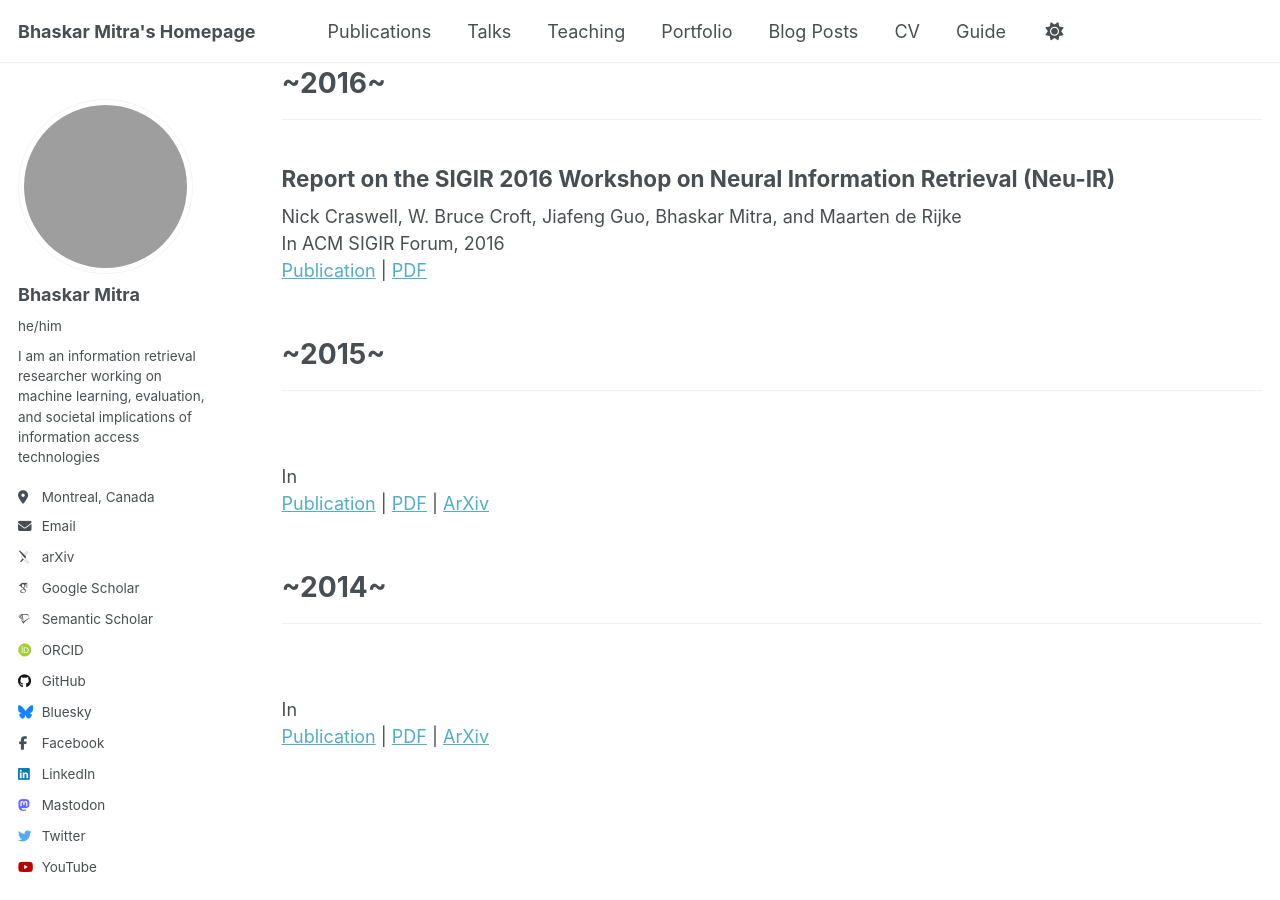
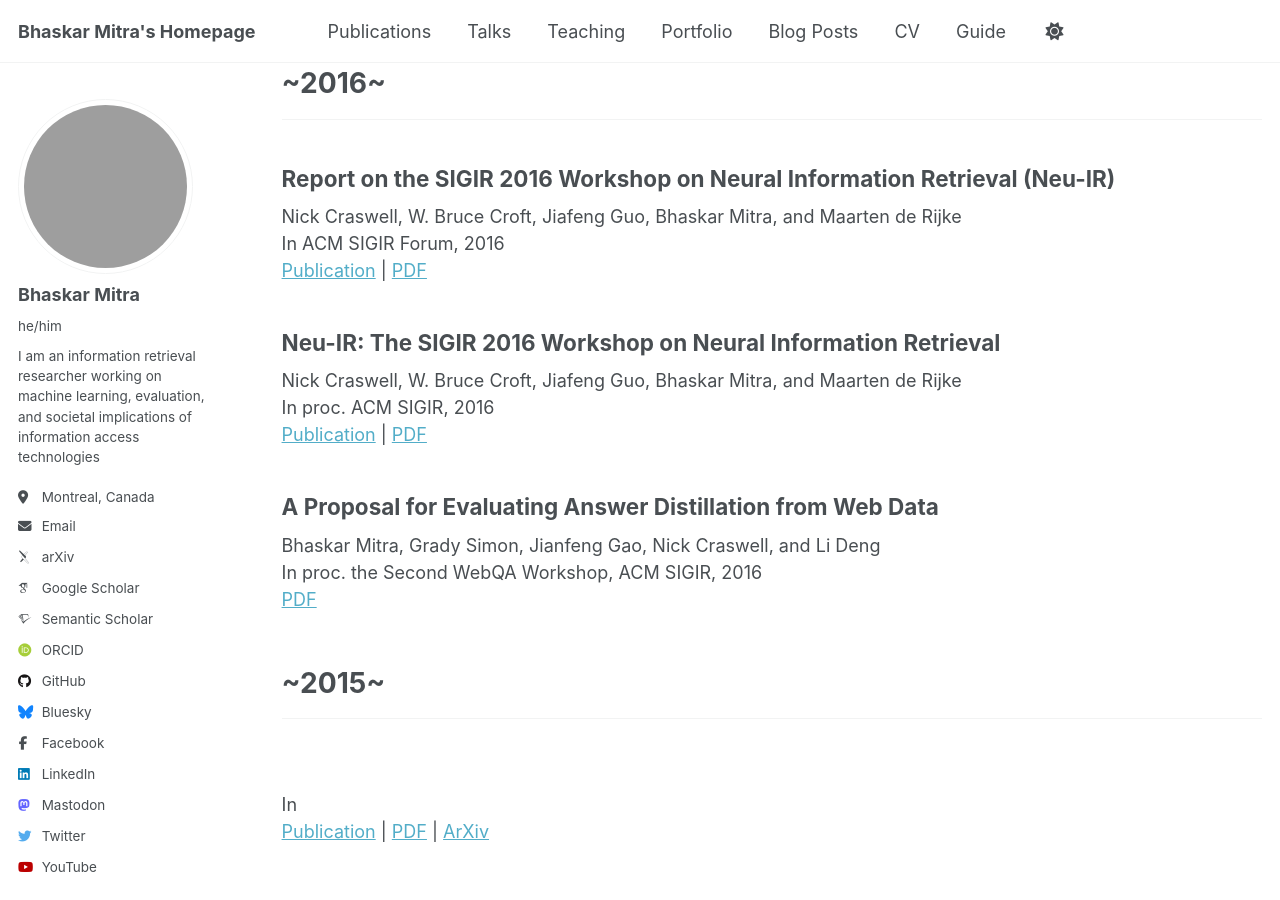
Before and after one commit to bhaskar-mitra/bhaskar-mitra.github.io, a Jekyll site: the page built from _pages/publications.html, in a window 1280 px wide and 900 px high, scrolled down 16488 px. Built offline with Jekyll 4.4.1, drawn with Linux system fonts in a browser that asks for light colours; some web fonts are replaced; some of the changed text lies outside the part shown; grey boxes are pictures that could not be loaded.

Commit message:
Update publications.html

```diff
--- a/_pages/publications.html
+++ b/_pages/publications.html
@@ -239,7 +239,7 @@ author_profile: true
   <article class="archive__item" itemscope itemtype="http://schema.org/CreativeWork">
     <h2>Ethical and Social Considerations in Automatic Expert Identification and People Recommendation in Organizational Knowledge Management Systems</h2>
     Ida Larsen-Ledet, Bhaskar Mitra, and Siân Lindley<br/>
-    In proc. FAccTRec Workshop on Responsible Recommendation at RecSys, 2022<br/>
+    In proc. FAccTRec Workshop on Responsible Recommendation, ACM RecSys, 2022<br/>
     <a href="https://arxiv.org/abs/2209.03819">ArXiv</a>
   </article>
   <article class="archive__item" itemscope itemtype="http://schema.org/CreativeWork">
@@ -559,7 +559,7 @@ author_profile: true
   <article class="archive__item" itemscope itemtype="http://schema.org/CreativeWork">
     <h2>Toward Incorporation of Relevant Documents in word2vec</h2>
     Navid Rekabsaz, Bhaskar Mitra, Mihai Lupu, and Allan Hanbury<br/>
-    In proc. ACM SIGIR 2017 Workshop on Neural Information Retrieval (Neu-IR'17)<br/>
+    In proc. Workshop on Neural Information Retrieval (Neu-IR'17), ACM SIGIR, 2017<br/>
     <a href="https://arxiv.org/abs/1707.06598">ArXiv</a>
   </article>
   <article class="archive__item" itemscope itemtype="http://schema.org/CreativeWork">
@@ -604,6 +604,18 @@ author_profile: true
     In ACM SIGIR Forum, 2016<br/>
     <a href="https://dl.acm.org/doi/10.1145/3053408.3053425">Publication</a> | <a href="../files/3053408.3053425.pdf">PDF</a>
   </article>
+  <article class="archive__item" itemscope itemtype="http://schema.org/CreativeWork">
+    <h2>Neu-IR: The SIGIR 2016 Workshop on Neural Information Retrieval</h2>
+    Nick Craswell, W. Bruce Croft, Jiafeng Guo, Bhaskar Mitra, and Maarten de Rijke<br/>
+    In proc. ACM SIGIR, 2016<br/>
+    <a href="https://dl.acm.org/doi/10.1145/2911451.2917762">Publication</a> | <a href="../files/2911451.2917762.pdf">PDF</a>
+  </article>
+  <article class="archive__item" itemscope itemtype="http://schema.org/CreativeWork">
+    <h2>A Proposal for Evaluating Answer Distillation from Web Data</h2>
+    Bhaskar Mitra, Grady Simon, Jianfeng Gao, Nick Craswell, and Li Deng<br/>
+    In proc. the Second WebQA Workshop, ACM SIGIR, 2016<br/>
+    <a href="../files/sigirwp06-mitra.pdf">PDF</a>
+  </article>
 </div>
 
 <br /><br />
```
